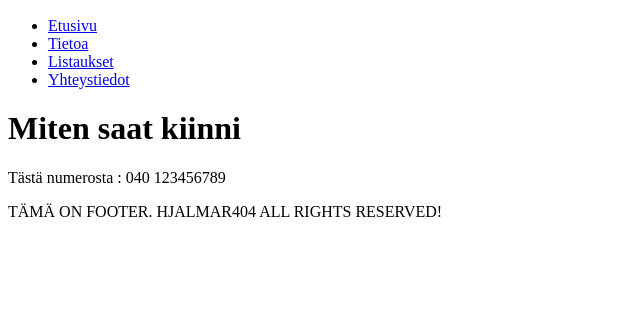
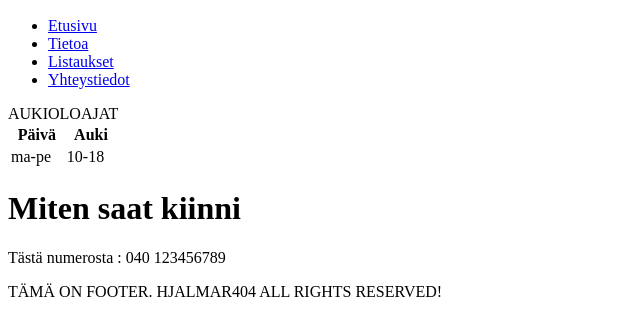
Before and after one commit to hjalmar404/web-course, a plain HTML site: page contact.html in a window 1280 px wide. Shown: the part 59-394 px from the top of the page, without its empty margins (0-640 px from the left). Drawn offline with Linux system fonts and the light colour scheme.

```diff
--- a/contact.html
+++ b/contact.html
@@ -15,6 +15,17 @@
             <li><a href="contact.html">Yhteystiedot</a></li>
         </ul>
     </nav>
+    <table>
+        <caption>AUKIOLOAJAT</caption>
+        <tr>
+            <th scope="col">Päivä</th>
+            <th scope="col">Auki</th>
+        </tr>
+        <tr>
+            <td>ma-pe</td>
+            <td>10-18</td>
+        </tr>
+    </table>
     <h1>Miten saat kiinni</h1>
     <p>Tästä numerosta : 040 123456789</p>
 <footer>
```
Also changed, not shown: about.html (+3 -5 lines), index.html (+4 -2 lines).
